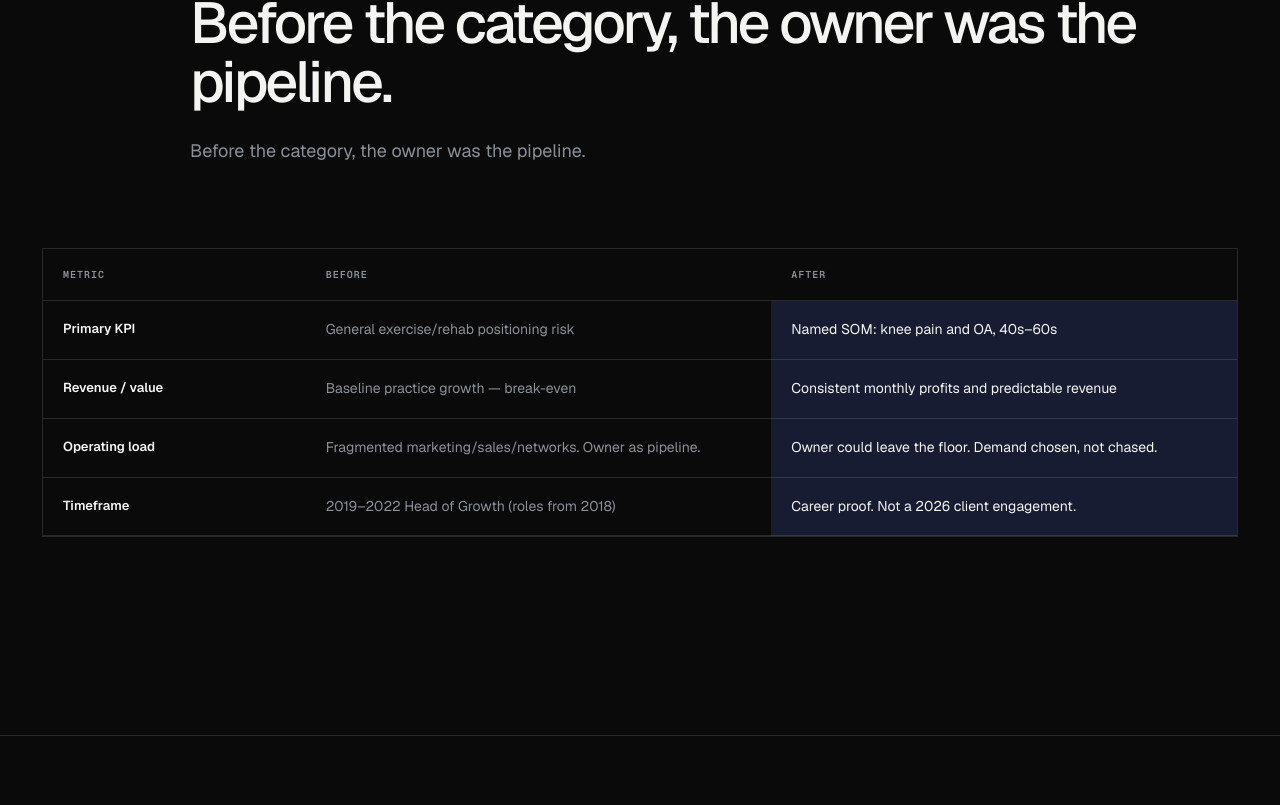
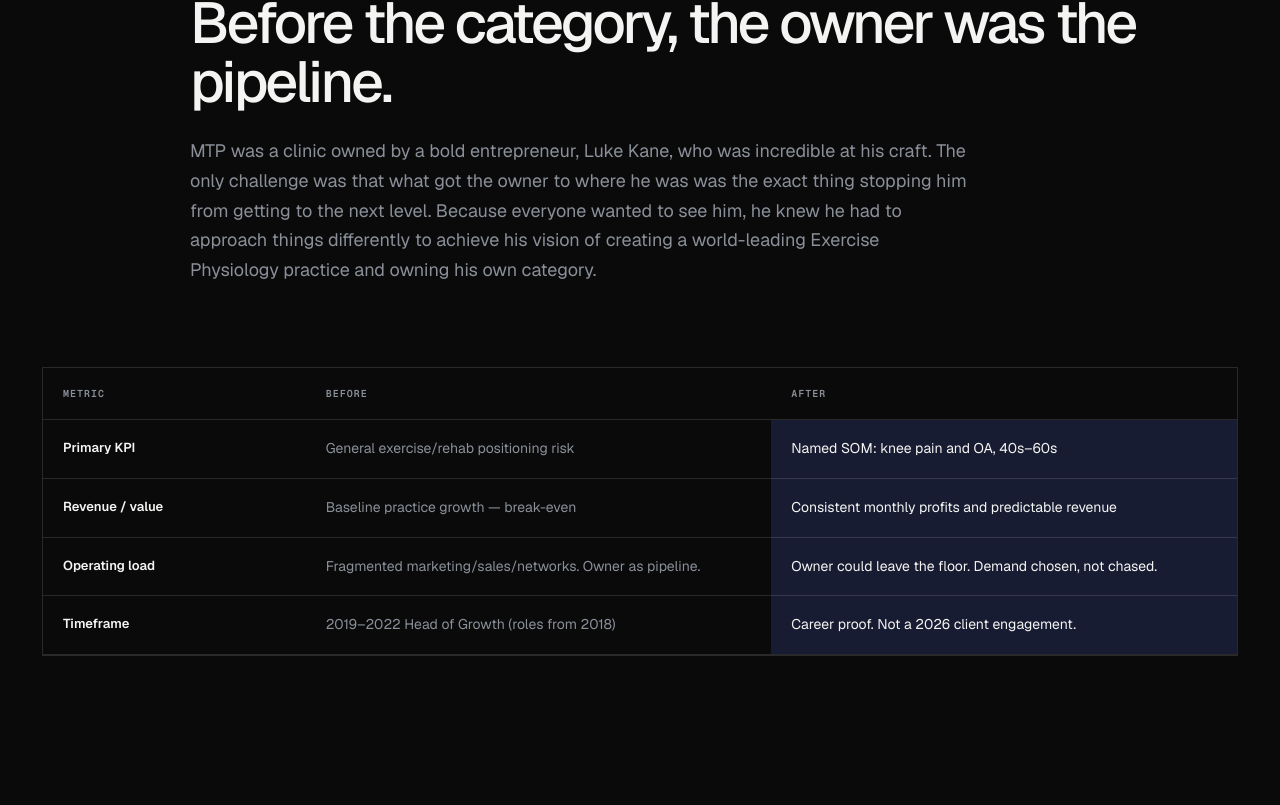
Before and after one commit to beniskillen/Growth-Labs, a Next.js app: page /work/mtp-health in a window 1280 px wide. Shown: the part 1055-1860 px from the top of the page. Built offline with nearby package versions, Linux system fonts and the light colour scheme.

Commit message:
Tighten MTP case-study copy around illustrative funnel numbers and Luke Kane.
Make the DualFunnel disclaimer explicit, drop duplicate caveat copy, and replace the snapshot and 2026 coda lines with operator-approved wording.

```diff
--- a/app/work/mtp-health/copy.ts
+++ b/app/work/mtp-health/copy.ts
@@ -21,7 +21,8 @@ export const hero = {
 } as const;
 
 export const snapshot = {
-  caption: "Before the category, the owner was the pipeline.",
+  caption:
+    "MTP was a clinic owned by a bold entrepreneur, Luke Kane, who was incredible at his craft. The only challenge was that what got the owner to where he was was the exact thing stopping him from getting to the next level. Because everyone wanted to see him, he knew he had to approach things differently to achieve his vision of creating a world-leading Exercise Physiology practice and owning his own category.",
   rows: [
     {
       metric: "Primary KPI",
--- a/app/work/mtp-health/page.tsx
+++ b/app/work/mtp-health/page.tsx
@@ -221,10 +221,9 @@ export default function MtpHealthCase() {
       <section className="section offer-section">
         <div className="offer-example">
           <Eyebrow>WHY THIS OFFER SCALED</Eyebrow>
-          <h3>The Category King page uses an allied health illustration. MTP is the real install — not those exact figures.</h3>
-          <p>
-            <strong>A worked example that already ran.</strong> Sessions versus a named program. Warm, hand-held traffic versus an offer that can hold paid ads.
-          </p>
+          <h3>
+            Numbers for illustrative purposes as a proxy of real data (not actual MTP data).
+          </h3>
           <DualFunnel />
           <p className="offer-caveat offer-illustration-note">
             <strong>Note:</strong> {illustrationNumbersNote}
@@ -255,9 +254,6 @@ export default function MtpHealthCase() {
           <div className="offer-prose">
             <p>
               <strong>The read:</strong> they could turn away gym referrals. Choosing demand is Gate 2. ~30% assessment-to-program is the Category King close rate, not a gym-pack close rate.
-            </p>
-            <p className="offer-caveat">
-              <strong>Caveat:</strong> MTP’s public proof is consistent monthly profits and predictable revenue, always-on ads at ~20% into larger offerings, and the ability to choose demand. The 1,000-click funnel diagram above is the same illustrative aggregate shown on the Category King page, not MTP’s operating numbers.
             </p>
           </div>
         </div>
@@ -323,7 +319,7 @@ export default function MtpHealthCase() {
           number="08"
           eyebrow={now.eyebrow}
           title={now.title}
-          copy="A closing coda. Not as if Ben is still Head of Growth."
+          copy="An industry-leading sports medicine practice — one of the world's first truly integrated exercise physiology clinics."
         />
         <div className="work-now-grid">
           <figure>
```
